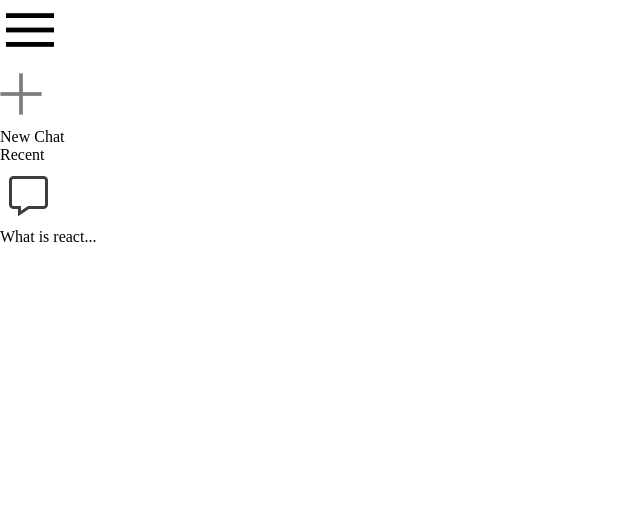
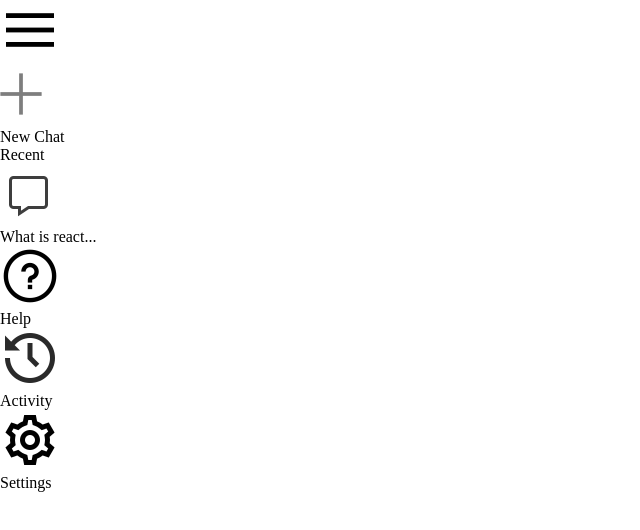
Before and after one commit to swe-robertkibet/gemini-clone, a React (Vite) app: page / in a window 1280 px wide. Shown: the top 530 px of the page, without its empty margins (0-640 px from the left). Built offline with nearby package versions, Linux system fonts and the light colour scheme.

Commit message:
Update bottom of the sidebar

```diff
--- a/src/components/Sidebar/Sidebar.jsx
+++ b/src/components/Sidebar/Sidebar.jsx
@@ -19,7 +19,21 @@
           </div>
         </div>
       </div>
-      <div className="bottom"></div>
+
+      <div className="bottom">
+        <div className="bottom-item recent-entry">
+          <img src={assets.question_icon} alt="" />
+          <p>Help</p>
+        </div>
+        <div className="bottom-item recent-entry">
+          <img src={assets.history_icon} alt="" />
+          <p>Activity</p>
+        </div>
+        <div className="bottom-item recent-entry">
+          <img src={assets.setting_icon} alt="" />
+          <p>Settings</p>
+        </div>
+      </div>
     </div>
   );
 };
```
